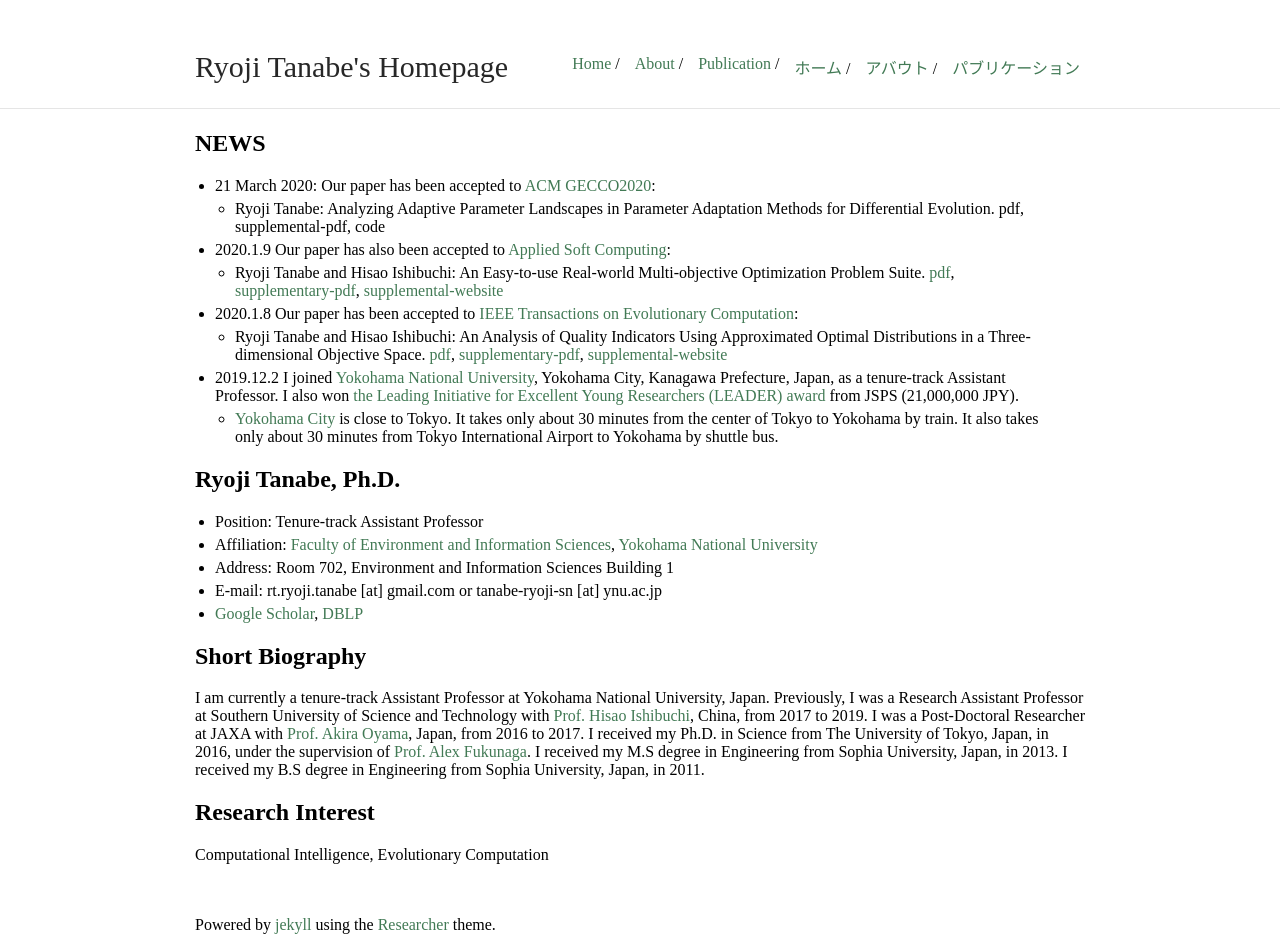
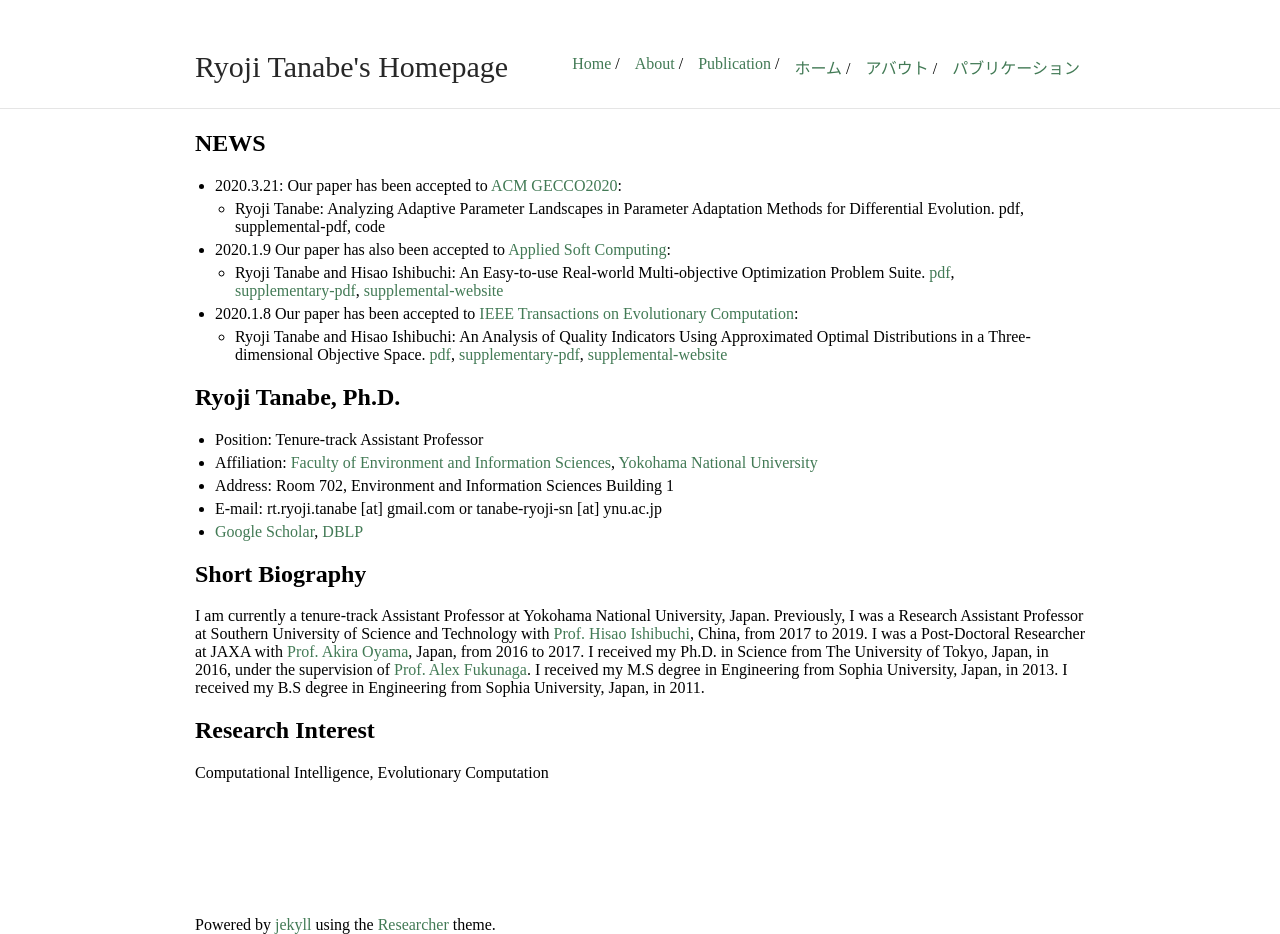
Before and after one commit to ryojitanabe/ryojitanabe.github.io, a Jekyll site: the page built from index.md, in a window 1280 px wide. Built offline with Jekyll 4.4.1, drawn with Linux system fonts in a browser that asks for light colours.

Commit message:
update news

```diff
--- a/index.md
+++ b/index.md
@@ -6,7 +6,7 @@ title: Ryoji Tanabe's Homepage
 
 ## NEWS
 
-* 21 March 2020: Our paper has been accepted to [ACM GECCO2020](https://gecco-2020.sigevo.org/):
+* 2020.3.21: Our paper has been accepted to [ACM GECCO2020](https://gecco-2020.sigevo.org/):
     * Ryoji Tanabe: Analyzing Adaptive Parameter Landscapes in Parameter Adaptation Methods for Differential Evolution. pdf, supplemental-pdf, code
 
 * 2020.1.9 Our paper has also been accepted to [Applied Soft Computing](https://www.journals.elsevier.com/applied-soft-computing/):
@@ -15,10 +15,10 @@ title: Ryoji Tanabe's Homepage
 * 2020.1.8 Our paper has been accepted to [IEEE Transactions on Evolutionary Computation](https://ieeexplore.ieee.org/xpl/RecentIssue.jsp?punumber=4235):
     * Ryoji Tanabe and Hisao Ishibuchi: An Analysis of Quality Indicators Using Approximated Optimal Distributions in a Three-dimensional Objective Space. [pdf](pdf/ti-optmu-tevc2020.pdf), [supplementary-pdf](pdf/ti-optmu-tevc2020-supp.pdf), [supplemental-website](https://sites.google.com/view/optmudist)
 
+{% comment %}
+
 * 2019.12.2 I joined [Yokohama National University](https://www.ynu.ac.jp/english/), Yokohama City, Kanagawa Prefecture, Japan, as a tenure-track Assistant Professor. I also won [the Leading Initiative for Excellent Young Researchers (LEADER) award](https://www.jsps.go.jp/english/e-le/index.html) from JSPS (21,000,000 JPY).
     * [Yokohama City](https://en.wikipedia.org/wiki/Yokohama) is close to Tokyo. It takes only about 30 minutes from the center of Tokyo to Yokohama by train. It also takes only about 30 minutes from Tokyo International Airport to Yokohama by shuttle bus.
-
-{% comment %}
 
 * 2019.10.22 Our paper has finally been accepted to [IEEE Transactions on Evolutionary Computation](https://ieeexplore.ieee.org/xpl/RecentIssue.jsp?punumber=4235):
     * Ryoji Tanabe and Hisao Ishibuchi: A Framework to Handle Multi-modal Multi-objective Optimization in Decomposition-based Evolutionary Algorithms. [pdf](pdf/ti-ada-tevc2019.pdf), [(supplementary-pdf)](pdf/ti-ada-tevc2019-supp.pdf), [code](code/ada-1.1.zip)
```
Also changed, not shown: index-j.md (+2 -2 lines).
